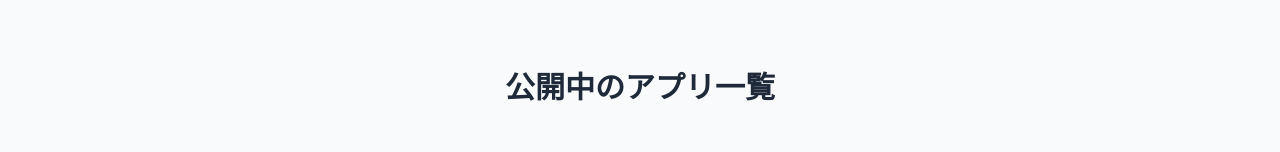
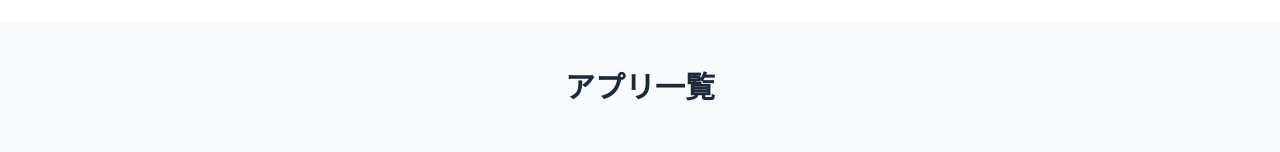
Before and after one commit to noricha-vr/kojin-works-portal, a Next.js app: page / in a window 1280 px wide. Shown: the part 390-542 px from the top of the page. Built offline with nearby package versions, Linux system fonts and the light colour scheme.

Commit message:
デザイン: アプリ一覧セクションのスタイルを調整し、背景色を変更

```diff
--- a/src/app/page.tsx
+++ b/src/app/page.tsx
@@ -73,7 +73,8 @@ export default function Home() {
   const projects = loadProjects();
 
   return (
-    <div className="min-h-screen bg-gray-50">
+    <div >
+    <div className=" bg-white">
       {/* ヒーローセクション - ミニマルデザイン */}
       <div className="flex flex-col items-center justify-center py-36 px-4">
         <h1 className="text-7xl font-bold text-gray-900 mb-6 text-center">
@@ -82,14 +83,14 @@ export default function Home() {
         <p className="text-orange-500 text-xl">
           {projects.length}件のプロジェクトを公開中
         </p>
+          </div>
       </div>
-
+<div className="bg-gray-50">
       <div className="container mx-auto px-4 py-12">
         {/* セクションヘッダー */}
         <h2 className="text-3xl font-bold text-center mb-12 text-gray-800">
-          公開中のアプリ一覧
+          アプリ一覧
         </h2>
-
         {projects.length === 0 ? (
           // プロジェクトがない場合
           <div className="flex flex-col items-center justify-center p-8 bg-white rounded-lg shadow text-center">
@@ -116,5 +117,6 @@ export default function Home() {
         </div>
       </footer>
     </div>
+    </div >
   );
 }
```
